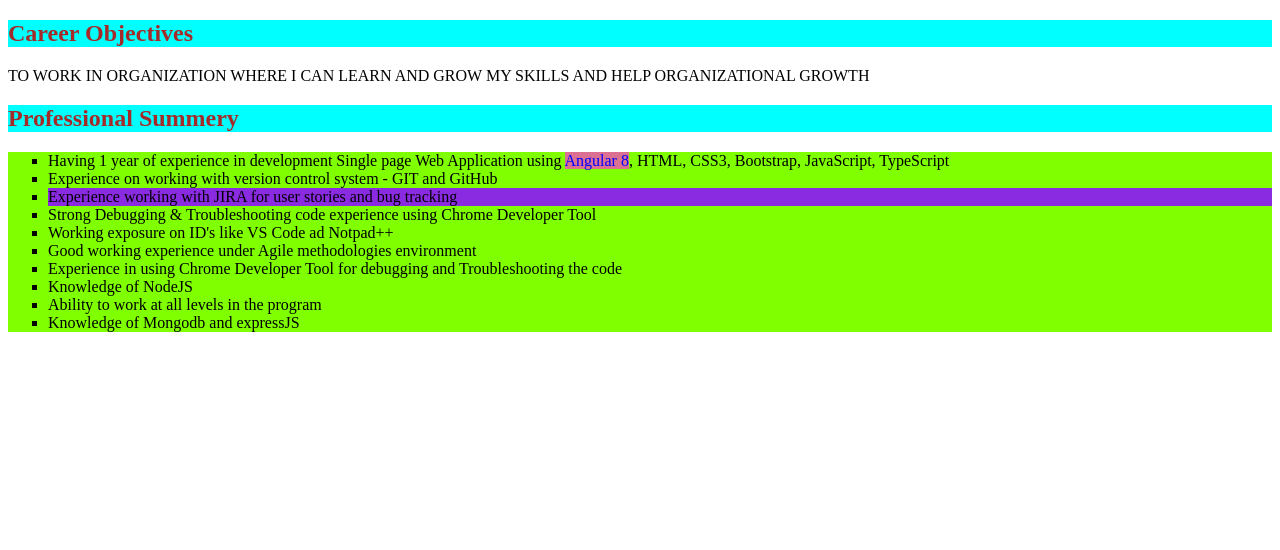
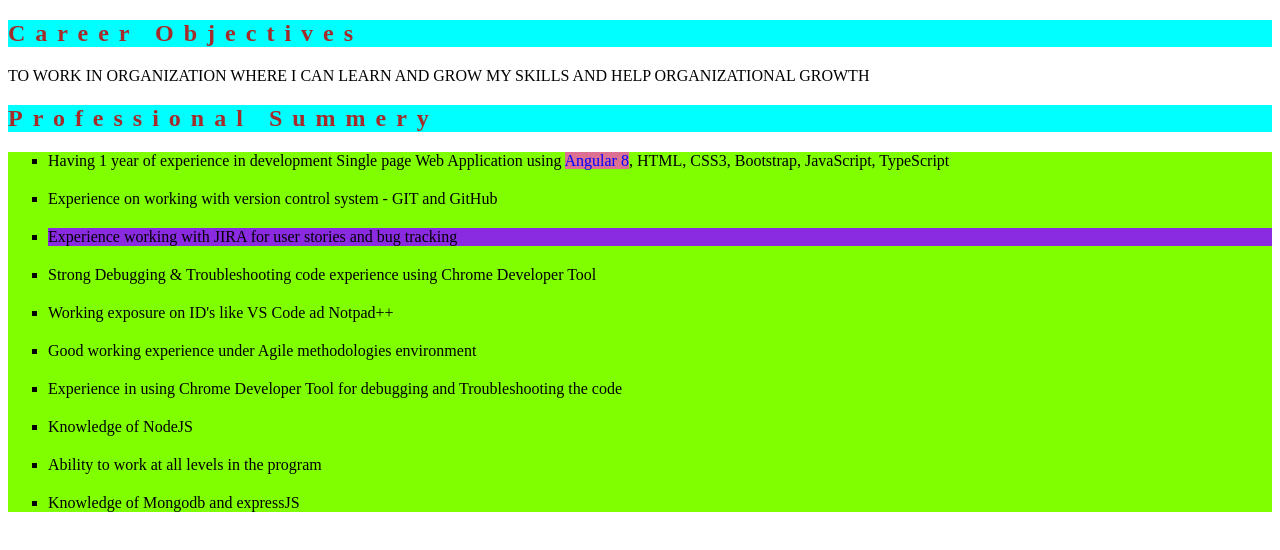
Before and after one commit to patilsantosha/myProfile, a plain HTML site: page home.html in a window 1280 px wide. Drawn offline with Linux system fonts and the light colour scheme.

Commit message:
added margin property
css margin property

```diff
--- a/home.html
+++ b/home.html
@@ -7,7 +7,7 @@
     <style>
 .mycareer{
 color:brown;background-color: aqua;
-
+letter-spacing: 10px;
 }
 #a1{
     color: blue;background-color:palevioletred;
@@ -18,6 +18,9 @@ color:brown;background-color: aqua;
 ul{
     background-color: chartreuse;
 }
+.contentmar{
+    margin-bottom: 20px;
+}
     </style>
 </head>
 <body>
@@ -27,16 +30,16 @@ ul{
 
 
     <ul type="square">
-        <li>Having 1 year of experience in development Single page Web Application using <span id="a1">Angular 8</span>, HTML, CSS3, Bootstrap, JavaScript, TypeScript</li>
-        <li>Experience on working with version control system - GIT and GitHub</li>
-        <li id="bgcolor">Experience working with JIRA for user stories and bug tracking </li>
-        <li>Strong Debugging & Troubleshooting code experience using Chrome Developer Tool</li>
-        <li>Working exposure on ID's like VS Code ad Notpad++</li>
-        <li>Good working experience under Agile methodologies environment </li>
-        <li>Experience in using Chrome Developer Tool for debugging and Troubleshooting the code </li>
-        <li>Knowledge of NodeJS</li>
-        <li>Ability to work at all levels in the program</li>
-        <li> Knowledge of Mongodb and expressJS </li>
+        <li class="contentmar">Having 1 year of experience in development Single page Web Application using <span id="a1">Angular 8</span>, HTML, CSS3, Bootstrap, JavaScript, TypeScript</li>
+        <li class="contentmar">Experience on working with version control system - GIT and GitHub</li>
+        <li id="bgcolor" class="contentmar">Experience working with JIRA for user stories and bug tracking </li>
+        <li class="contentmar">Strong Debugging & Troubleshooting code experience using Chrome Developer Tool</li>
+        <li class="contentmar">Working exposure on ID's like VS Code ad Notpad++</li>
+        <li class="contentmar">Good working experience under Agile methodologies environment </li>
+        <li class="contentmar">Experience in using Chrome Developer Tool for debugging and Troubleshooting the code </li>
+        <li class="contentmar">Knowledge of NodeJS</li>
+        <li class="contentmar">Ability to work at all levels in the program</li>
+        <li class="contentmar"> Knowledge of Mongodb and expressJS </li>
     </ul>
     </fieldset>
 </body>
```
Also changed, not shown: index.html (+17 -14 lines).
